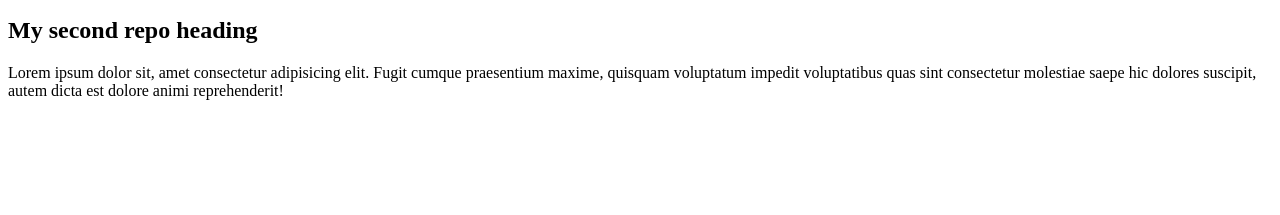
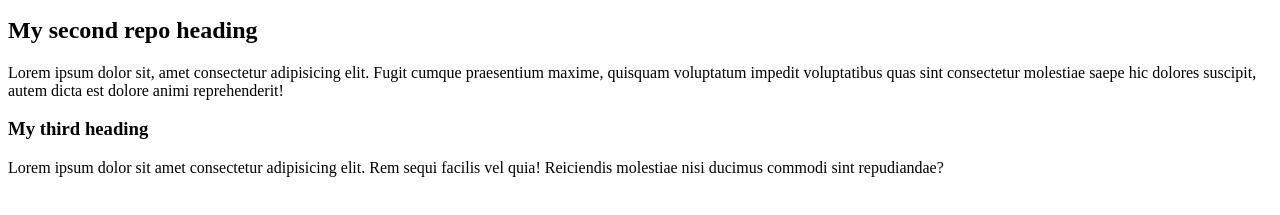
Before and after one commit to developershimul/my-first-repository, a plain HTML site: page index.html in a window 1280 px wide. Shown: the part 119-334 px from the top of the page. Drawn offline with Linux system fonts and the light colour scheme.

Commit message:
html content changed

```diff
--- a/index.html
+++ b/index.html
@@ -20,5 +20,10 @@
       consectetur molestiae saepe hic dolores suscipit, autem dicta est dolore
       animi reprehenderit!
     </p>
+    <h3>My third heading</h3>
+    <p>
+      Lorem ipsum dolor sit amet consectetur adipisicing elit. Rem sequi facilis
+      vel quia! Reiciendis molestiae nisi ducimus commodi sint repudiandae?
+    </p>
   </body>
 </html>
```
